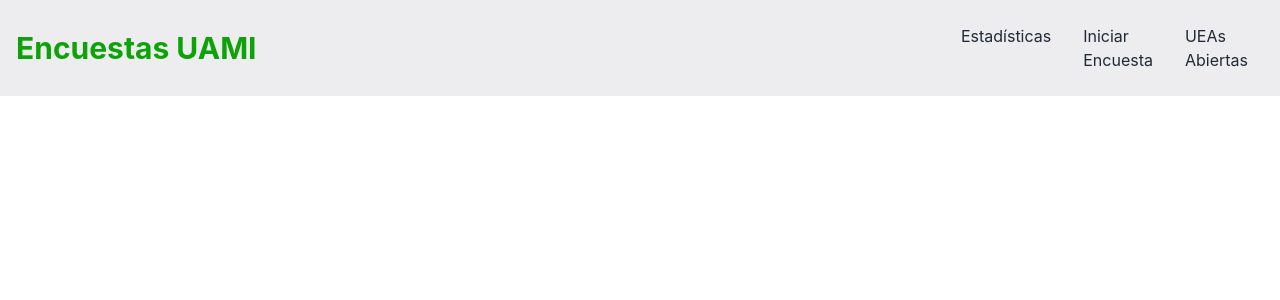
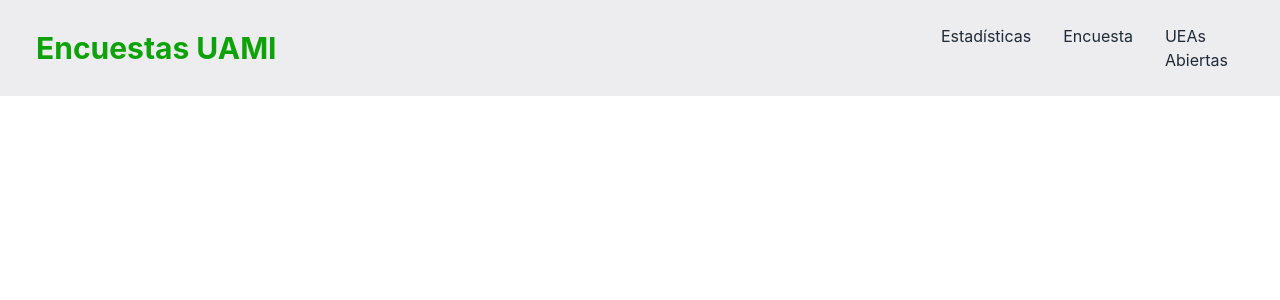
Before and after one commit to SebastianIslas/EncuestasUami-Front, a React (Create React App) app: page / in a window 1280 px wide. Shown: the top 300 px of the page. Built offline with nearby package versions, Linux system fonts and the light colour scheme.

Commit message:
Agregué React Icons

```diff
--- a/package.json
+++ b/package.json
@@ -9,6 +9,7 @@
     "daisyui": "^2.24.0",
     "react": "^18.2.0",
     "react-dom": "^18.2.0",
+    "react-icons": "^4.4.0",
     "react-router-dom": "^6.3.0",
     "react-scripts": "5.0.1",
     "web-vitals": "^2.1.4"
--- a/src/components/home/NavBar.js
+++ b/src/components/home/NavBar.js
@@ -2,11 +2,11 @@
 
 export default function NavBar() {
   return (
-    <div className='flex justify-between items-center h-24 max-w-[1280px] mx-auto px-4'>
+    <div className='flex justify-between items-center h-24 max-w-[1240px] mx-auto px-4'>
         <h1 className='w-full text-3xl font-bold text-[#0da308]'>Encuestas UAMI</h1>
         <ul className='flex'>
            <li className='p-4'>Estadísticas</li>
-           <li className='p-4'>Iniciar Encuesta</li>
+           <li className='p-4'>Encuesta</li>
            <li className='p-4'>UEAs Abiertas</li>
         </ul>
     </div>
```
Also changed, not shown: 1 other file (tests, documents, lock files or other folders).
